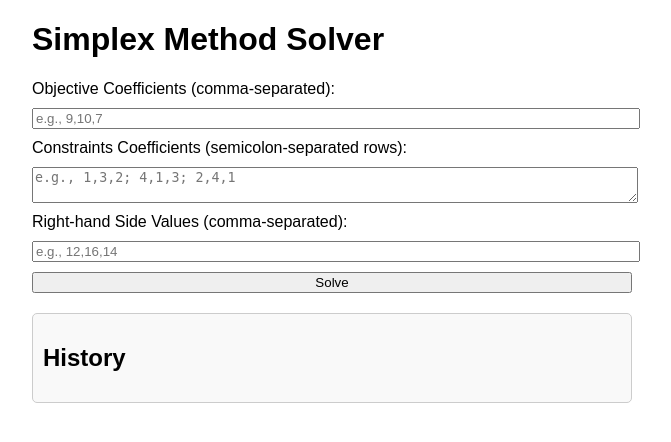
After one commit to Vivek-Sunkara/Project_MP, a Django app: page /simplex/ in a window 1280 px wide. The commit adds this page. Shown: the top 442 px of the page, without its empty margins (308-979 px from the left). Run offline with Django 5.2, Linux system fonts and the light colour scheme.

Commit message:
fivith commit

```diff
--- a/MyFirstDjango/calc/urls.py
+++ b/MyFirstDjango/calc/urls.py
@@ -4,4 +4,5 @@ from . import views
 urlpatterns = [
     path('', views.home, name='home'),
     path('solver/', views.linear_programming_solver, name='linear_programming_solver'),
+    path('simplex/', views.simplex_view, name='simplex'),
 ]
--- a/MyFirstDjango/calc/views.py
+++ b/MyFirstDjango/calc/views.py
@@ -7,6 +7,82 @@ import io
 import base64
 import re
 
+history = []
+
+def simplex_method(c, A, b):
+    """
+    Solves the Linear Programming problem using the Simplex Method.
+    Refer to the detailed code provided earlier.
+    """
+    num_constraints, num_variables = A.shape
+
+    # Add slack variables to convert inequalities to equalities
+    slack_vars = np.eye(num_constraints)
+    tableau = np.hstack((A, slack_vars, b.reshape(-1, 1)))
+
+    # Add the objective function row to the tableau
+    obj_row = np.hstack((-c, np.zeros(num_constraints + 1)))
+    tableau = np.vstack((tableau, obj_row))
+
+    num_total_vars = num_variables + num_constraints
+
+    # Start Simplex iterations
+    while True:
+        if all(tableau[-1, :-1] >= 0):
+            break
+
+        pivot_col = np.argmin(tableau[-1, :-1])
+        ratios = tableau[:-1, -1] / tableau[:-1, pivot_col]
+        ratios[ratios <= 0] = np.inf
+        pivot_row = np.argmin(ratios)
+
+        if np.all(ratios == np.inf):
+            return "The problem is unbounded.", None
+
+        pivot_element = tableau[pivot_row, pivot_col]
+        tableau[pivot_row, :] /= pivot_element
+
+        for i in range(tableau.shape[0]):
+            if i != pivot_row:
+                tableau[i, :] -= tableau[i, pivot_col] * tableau[pivot_row, :]
+
+    solution = np.zeros(num_total_vars)
+    for i in range(num_constraints):
+        basic_var_index = np.where(tableau[i, :-1] == 1)[0]
+        if len(basic_var_index) == 1 and basic_var_index[0] < num_total_vars:
+            solution[basic_var_index[0]] = tableau[i, -1]
+
+    optimal_value = tableau[-1, -1]
+    return solution[:num_variables], optimal_value
+
+
+def simplex_view(request):
+    global history
+    result = None
+    error = None
+    if request.method == 'POST':
+        try:
+            # Parse inputs from POST request
+            c = np.array(list(map(float, request.POST.get('c').split(','))))
+            A = np.array([list(map(float, row.split(','))) for row in request.POST.get('A').split(';')])
+            b = np.array(list(map(float, request.POST.get('b').split(','))))
+
+            # Solve Simplex
+            solution, optimal_value = simplex_method(c, A, b)
+            if solution is None:
+                error = optimal_value
+            else:
+                result = {'solution': solution.tolist(), 'optimal_value': optimal_value}
+                # Save history
+                history.append({
+                    'input': {'c': c.tolist(), 'A': A.tolist(), 'b': b.tolist()},
+                    'output': result
+                })
+        except Exception as e:
+            error = str(e)
+
+    # Render with history
+    return render(request, 'simplex_form.html', {'result': result, 'error': error, 'history': history})
 # Function to parse the objective function from a string
 def parse_objective_function(obj_func_str):
     x, y = symbols('x y')
--- a/MyFirstDjango/templates/home.html
+++ b/MyFirstDjango/templates/home.html
@@ -152,6 +152,7 @@
     <div class="navbar">
         <a href="/">Home</a>
         <a href="{% url 'linear_programming_solver' %}">Graphical Method</a>
+        <a href="{% url 'simplex' %}">Simple Form</a>
     </div>
 
     <!-- Hero Section -->
--- /dev/null
+++ b/MyFirstDjango/templates/simplex_form.html
@@ -0,0 +1,80 @@
+<!DOCTYPE html>
+<html lang="en">
+<head>
+    <meta charset="UTF-8">
+    <meta name="viewport" content="width=device-width, initial-scale=1.0">
+    <title>Simplex Solver</title>
+    <style>
+        body {
+            font-family: Arial, sans-serif;
+            margin: 20px;
+        }
+        .form-container {
+            max-width: 600px;
+            margin: 0 auto;
+        }
+        label, input, textarea, button {
+            display: block;
+            width: 100%;
+            margin-bottom: 10px;
+        }
+        .result, .history {
+            margin-top: 20px;
+            border: 1px solid #ccc;
+            padding: 10px;
+            border-radius: 5px;
+            background: #f9f9f9;
+        }
+        .history-item {
+            margin-bottom: 10px;
+            padding: 10px;
+            border-bottom: 1px solid #eee;
+        }
+    </style>
+</head>
+<body>
+
+<div class="form-container">
+    <h1>Simplex Method Solver</h1>
+    <form method="post">
+        {% csrf_token %}
+        <label for="c">Objective Coefficients (comma-separated):</label>
+        <input type="text" id="c" name="c" placeholder="e.g., 9,10,7" required>
+
+        <label for="A">Constraints Coefficients (semicolon-separated rows):</label>
+        <textarea id="A" name="A" placeholder="e.g., 1,3,2; 4,1,3; 2,4,1" required></textarea>
+
+        <label for="b">Right-hand Side Values (comma-separated):</label>
+        <input type="text" id="b" name="b" placeholder="e.g., 12,16,14" required>
+
+        <button type="submit">Solve</button>
+    </form>
+
+    <!-- Display Result -->
+    {% if result %}
+    <div class="result">
+        <h2>Result</h2>
+        <p><strong>Solution:</strong> {{ result.solution }}</p>
+        <p><strong>Optimal Value:</strong> {{ result.optimal_value }}</p>
+    </div>
+    {% elif error %}
+    <div class="result">
+        <h2>Error</h2>
+        <p>{{ error }}</p>
+    </div>
+    {% endif %}
+
+    <!-- Display History -->
+    <div class="history">
+        <h2>History</h2>
+        {% for item in history %}
+        <div class="history-item">
+            <p><strong>Input:</strong> c={{ item.input.c }}, A={{ item.input.A }}, b={{ item.input.b }}</p>
+            <p><strong>Output:</strong> Solution={{ item.output.solution }}, Optimal Value={{ item.output.optimal_value }}</p>
+        </div>
+        {% endfor %}
+    </div>
+</div>
+
+</body>
+</html>
```
